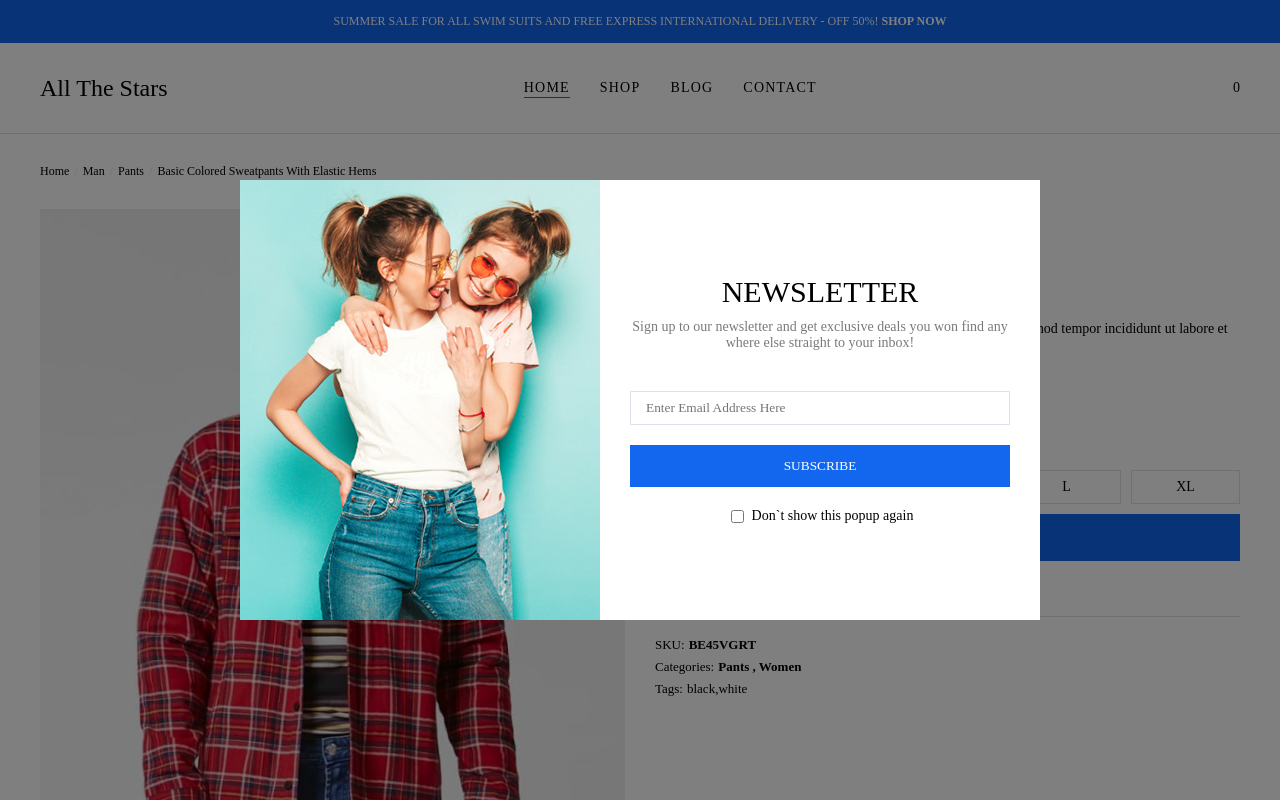
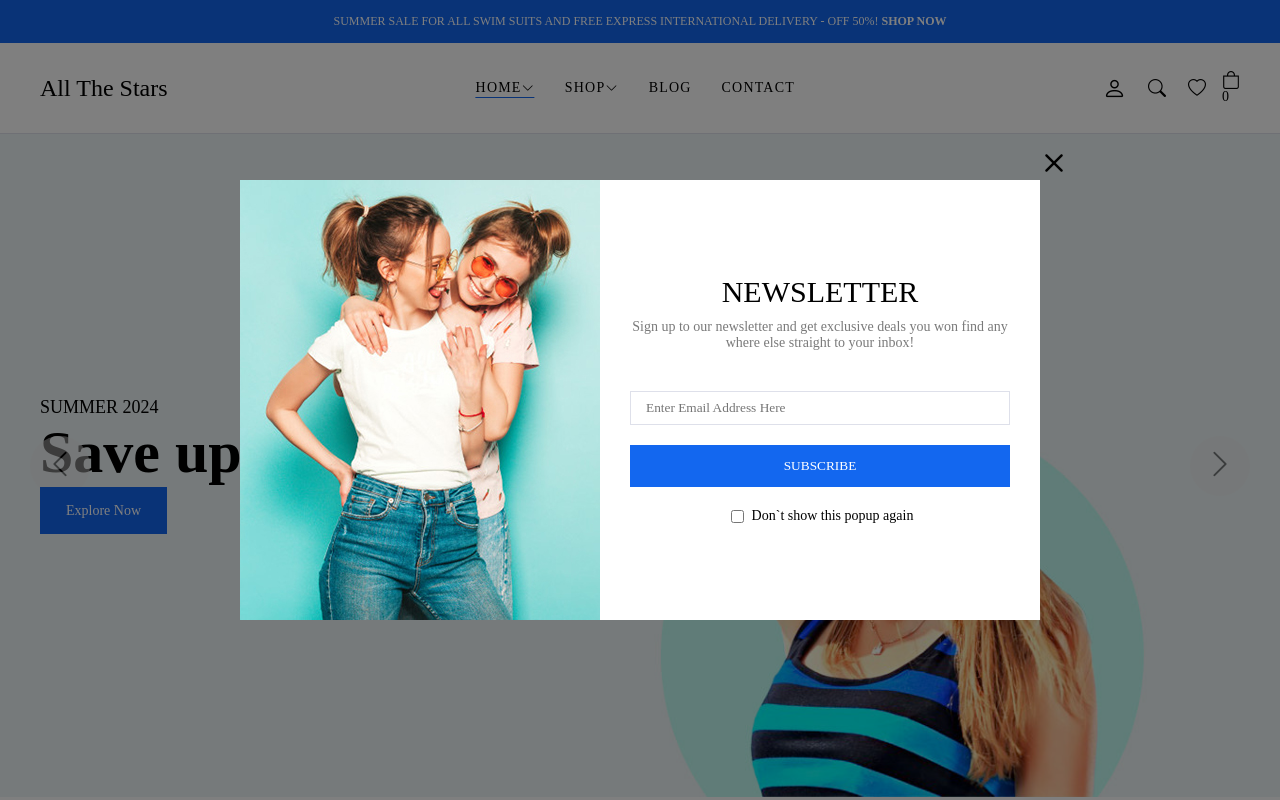
Before and after one commit to erenasiroglu/allthestars, a React (Vite) app in the folder frontend/: page / in a window 1280 px wide. Shown: the top 800 px of the page. Built offline with nearby package versions, Linux system fonts and the light colour scheme; a web font is replaced by a local one.

Commit message:
added slider functions

```diff
--- a/frontend/package.json
+++ b/frontend/package.json
@@ -12,6 +12,7 @@
   "dependencies": {
     "@vercel/speed-insights": "^1.0.10",
     "antd": "^5.15.4",
+    "bootstrap-icons": "^1.11.3",
     "react": "^18.2.0",
     "react-dom": "^18.2.0"
   },
--- a/frontend/src/App.jsx
+++ b/frontend/src/App.jsx
@@ -1,22 +1,23 @@
-// import HomePage from "./pages/HomePage";
+import HomePage from "./pages/HomePage";
 // import ShopPage from "./pages/ShopPage";
 // import ContactPage from "./pages/ContactPage";
 // import AuthPage from "./pages/AuthPage";
 // import CardPage from "./pages/CardPage";
 // import BlogDetailsPage from "./pages/BlogDetailsPage";
-import ProductDetailsPage from "./pages/ProductDetailsPage";
+// import ProductDetailsPage from "./pages/ProductDetailsPage";
 import "./App.css";
 
 function App() {
   return (
     <>
-      {/* <HomePage />
+      {<HomePage />
+      /*
       <ShopPage /> */}
       {/* <ContactPage /> */}
       {/* <AuthPage/> */}
       {/* <CardPage/> */}
       {/* <BlogDetailsPage /> */}
-      <ProductDetailsPage />
+      {/* <ProductDetailsPage /> */}
     </>
   );
 }
--- a/frontend/src/components/Layout/Footer/Footer.jsx
+++ b/frontend/src/components/Layout/Footer/Footer.jsx
@@ -29,20 +29,6 @@ const Footer = () => {
             </h3>
             <p className="contact-desc">We are available 8:00am – 7:00pm</p>
           </div>
-          <div className="footer-contact-bottom">
-            <div className="download-app">
-              <a href="#">
-                <img src="img/footer/app-store.png" alt=""/>
-              </a>
-              <a href="#">
-                <img src="img/footer/google-play.png" alt=""/>
-              </a>
-            </div>
-            <p className="privacy-text">
-              <strong>Shopping App:</strong> Try our View in Your Room feature, manage registries and save payment
-              info.
-            </p>
-          </div>
         </div>
       </div>
     </div>
@@ -61,7 +47,7 @@ const Footer = () => {
           </div>
           <div className="footer-contact">
             <p>
-              <a href="tel:555 555 55 55">(+90) 507 567 3737</a> – <a
+              <a href="tel:507 567 3737">(+90) 507 567 3737</a> – <a
                 href="mailto:erenasiroglu1@gmail.com">erenasiroglu1@gmail.com</a>
             </p>
           </div>
@@ -157,16 +143,10 @@ const Footer = () => {
             Copyright 2024 © E-Commerce Theme. All right reserved. Powered by Eren Nasıroğlu.
           </p>
         </div>
-        <a href="#">
-          <img src="img/footer/cards.png" alt=""/>
-        </a>
         <div className="footer-menu">
           <ul className="footer-menu-list">
             <li className="list-item">
               <a href="#">Privacy Policy</a>
-            </li>
-            <li className="list-item">
-            <img src="img/footer/google-play.png" alt="" />
             </li>
             <li className="list-item">
               <a href="#">Returns Policy</a>
--- a/frontend/src/components/Slider/SliderItem.jsx
+++ b/frontend/src/components/Slider/SliderItem.jsx
@@ -1,8 +1,10 @@
-const SliderItem = () => {
+import PropTypes from "prop-types";
+
+const SliderItem = ({imgSrc}) => {
   return (
     <div className="slider-item fade">
       <div className="slider-image">
-        <img src="img/slider/slider1.jpg" className="img-fluid" alt="" />
+        <img src={imgSrc} className="img-fluid" alt="" />
       </div>
       <div className="container">
         <p className="slider-title">SUMMER 2024</p>
@@ -15,4 +17,8 @@ const SliderItem = () => {
   );
 };
 
+SliderItem.propTypes = {
+  imgSrc: PropTypes.string.isRequired,
+};
+
 export default SliderItem;
--- a/frontend/src/components/Slider/Sliders.css
+++ b/frontend/src/components/Slider/Sliders.css
@@ -50,21 +50,22 @@
     width: 60px;
     height: 60px;
     border-radius: 100%;
-    border: 1px solid #dee0ea;
-    background-color: white;
+    border: none;
     opacity: 0.5;
     transition: 0.2s ease all;
   }
 
   .slider-buttons button:hover {
-    background-color: #1367ef;
     opacity: 1;
-    color: #fff;
-    border-color: #1367ef;
+    border: none;
   }
 
   .slider-buttons button i {
     font-size: 30px;
+  }
+
+  .slider .slider-dot {
+    background: none;
   }
 
   .slider .slider-dots {
@@ -92,7 +93,6 @@
     display: inline-block;
     width: 12px;
     height: 12px;
-    background-color: #1367ef;
     border-radius: 100%;
   }
 
--- a/frontend/src/components/Slider/Sliders.jsx
+++ b/frontend/src/components/Slider/Sliders.jsx
@@ -1,29 +1,58 @@
 import SliderItem from "./SliderItem";
-import "./Sliders.css"
+import { useState } from "react";
+import "./Sliders.css";
 
 const Sliders = () => {
+  const [slideIndex, setSlideIndex] = useState(0);
+
+  const nextSlide = () => {
+    if (slideIndex !== 2) {
+      setSlideIndex(slideIndex + 1);
+    } else {
+      setSlideIndex(0);
+    }
+  };
+
+  const prevSlide = () => {
+    if (slideIndex !== 0) {
+      setSlideIndex(slideIndex - 1);
+    } else {
+      setSlideIndex(2);
+    }
+  };
+
+  const imgSrc = [
+    "img/slider/slider1.jpg",
+    "img/slider/slider2.jpg",
+    "img/slider/slider3.jpg"
+  ];
+
+  const handleClick = (index) => {
+    setSlideIndex(index);
+  };
+
   return (
     <section className="slider">
       <div className="slider-elements">
-        <SliderItem />
+        <SliderItem imgSrc={imgSrc[slideIndex]} />
         <div className="slider-buttons">
-          <button>
+          <button onClick={prevSlide}>
             <i className="bi bi-chevron-left"></i>
           </button>
-          <button>
+          <button onClick={nextSlide}>
             <i className="bi bi-chevron-right"></i>
           </button>
         </div>
         <div className="slider-dots">
-          <button className="slider-dot active">
-            <span></span>
-          </button>
-          <button className="slider-dot">
-            <span></span>
-          </button>
-          <button className="slider-dot">
-            <span></span>
-          </button>
+          {imgSrc.map((_, index) => (
+            <button
+              key={index}
+              className={`slider-dot ${slideIndex === index ? 'active' : ''}`}
+              onClick={() => handleClick(index)}
+            >
+              <span></span>
+            </button>
+          ))}
         </div>
       </div>
     </section>
--- a/frontend/src/index.css
+++ b/frontend/src/index.css
@@ -1,5 +1,7 @@
 /*! base start  */
 @import url("https://fonts.googleapis.com/css2?family=Jost:ital,wght@0,300;0,400;0,500;0,600;0,700;1,300;1,500&display=swap");
+@import 'bootstrap-icons/font/bootstrap-icons.css';
+
 
 /* Regular */
 @font-face {
```
Also changed, not shown: 1 other file (tests, documents, lock files or other folders).
